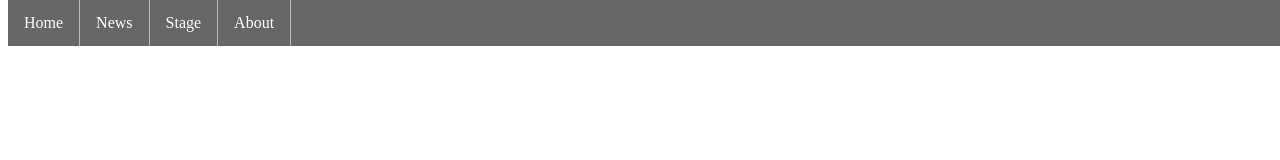
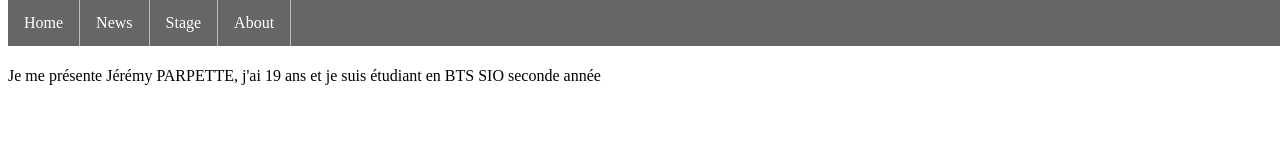
Before and after one commit to Felefou/Felefou.github.io, a plain HTML site: page index.html in a window 1280 px wide. Drawn offline with Linux system fonts and the light colour scheme.

Commit message:
Update index.html

```diff
--- a/index.html
+++ b/index.html
@@ -9,8 +9,12 @@
         <ul>
           <li><a href="#">Home</a></li>
           <li><a href="#">News</a></li>
-          <li><a href="Stage.html">Stage</a></li>
+          <li><a href="#Stage">Stage</a></li>
           <li><a href="#">About</a></li>
         </ul>
+        <section id="Stage">
+            <h2>Introduction</h2>
+            <p>Je me présente Jérémy PARPETTE, j'ai 19 ans et je suis étudiant en BTS SIO seconde année</p>
+        </section>
        </body>
 </html>
```
